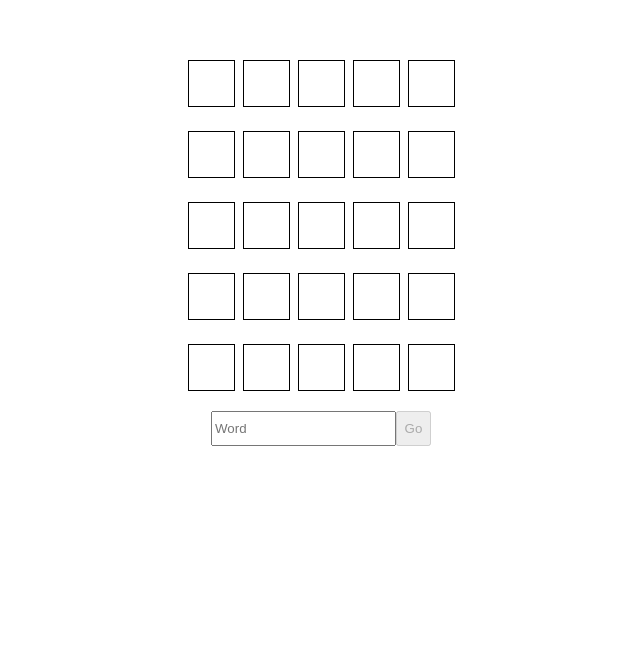
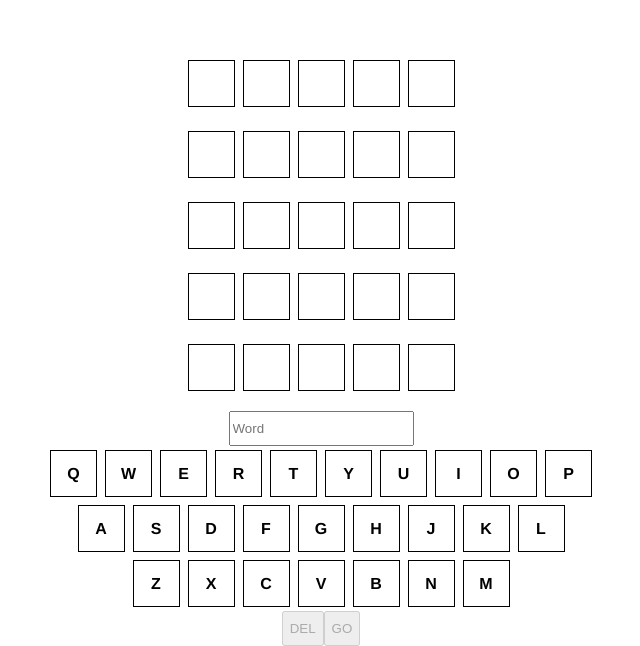
Before and after one commit to davidrperry/WordleReact, a React (Create React App) app in the folder wordle/: page / in a window 1280 px wide. Shown: the part 184-830 px from the top of the page, without its empty margins (319-959 px from the left). Before the commit the page ends 800 px from the top, so only its background shows below. Built offline with nearby package versions, Linux system fonts and the light colour scheme.

Commit message:
added keyboard layout

```diff
--- /dev/null
+++ b/wordle/src/components/input/input-tile/input-tile.tsx
@@ -0,0 +1,19 @@
+import React from "react"
+import { Letter } from "../../../models/letter";
+import { Tile } from "../../grid/tile/tile";
+
+export type Props = {
+    onClick: (letter: string) => void,
+    letter: Letter
+}
+
+export class InputTile extends React.Component<Props>{
+    constructor(props: Props) {
+        super(props);
+    }
+
+    render() {
+        return (<div className="input-tile" onClick={() => this.props.onClick(this.props.letter.value)}><Tile letter={this.props.letter}></Tile></div>)
+    }
+
+}
--- a/wordle/src/components/input/input.shell.css
+++ b/wordle/src/components/input/input.shell.css
@@ -2,3 +2,7 @@
 .word-input{
     height: 29px;
 }
+
+.input-tile{
+    display: inline-block;
+}
--- a/wordle/src/components/input/input.shell.tsx
+++ b/wordle/src/components/input/input.shell.tsx
@@ -1,5 +1,7 @@
 import classNames from "classnames";
 import React from "react";
+import { Letter } from "../../models/letter";
+import { InputTile } from "./input-tile/input-tile";
 import './input.shell.css';
 
 export class InputShell extends React.Component<{ onSubmit: any }> {
@@ -15,20 +17,59 @@ export class InputShell extends React.Component<{ onSubmit: any }> {
         }
     }
 
-    private setWord(event: any) {
-        this.setState({ ...this.state, word: event.target.value });
+    private submitWord(event: any) {
+        this.setWord(event.target.value);
     }
 
+
+    private setWord(word: string) {
+        this.setState({ ...this.state, word: word });
+    }
+
+    addLetter(letter: string) {
+        if (this.state.word.length !== 5) {
+            this.setWord(`${this.state.word}${letter}`);
+        }
+    }
+
+    deleteLetter() {
+        this.setWord(this.state.word.slice(0, this.state.word.length - 1));
+    }
 
     private submit() {
         this.props.onSubmit(this.state.word);
         this.setState({ ...this.state, word: '' });
     }
 
+    private mapToLetter(value: string): Letter {
+        return { value } as Letter;
+    }
+
     render(): React.ReactNode {
         return (<div className="input-panel">
-            <input className="word-input" type="text" maxLength={5} placeholder="Word" onChange={this.setWord.bind(this)} value={this.state.word}></input>
-            <input type="button" value={"Go"} className={classNames({
+            <input className="word-input" type="text" maxLength={5} readOnly={true} placeholder="Word" onChange={this.submitWord.bind(this)} value={this.state.word}></input>
+            {/* keyboard start */}
+
+            <div>
+                {["Q", "W", "E", "R", "T", "Y", "U", "I", "O", "P"].map(x => {
+                    return <InputTile letter={this.mapToLetter(x)} onClick={this.addLetter.bind(this)} key={x}></InputTile>
+                })}
+            </div>
+            <div>
+                {["A", "S", "D", "F", "G", "H", "J", "K", "L"].map(x => {
+                    return <InputTile letter={this.mapToLetter(x)} onClick={this.addLetter.bind(this)} key={x}></InputTile>
+                })}
+            </div>
+            <div>
+                {["Z", "X", "C", "V", "B", "N", "M"].map(x => {
+                    return <InputTile letter={this.mapToLetter(x)} onClick={this.addLetter.bind(this)} key={x}></InputTile>
+                })}
+            </div>
+
+            {/* keyboard end*/}
+
+            <input type="button" className="btn" disabled={this.state.word.length === 0} value="DEL" onClick={this.deleteLetter.bind(this)} ></input>
+            <input type="button" value={"GO"} className={classNames({
                 btn: true,
                 "btn-primary": this.state.word.length === 5
             })} disabled={this.state.word.length !== 5} onClick={this.submit.bind(this)}></input>
```
